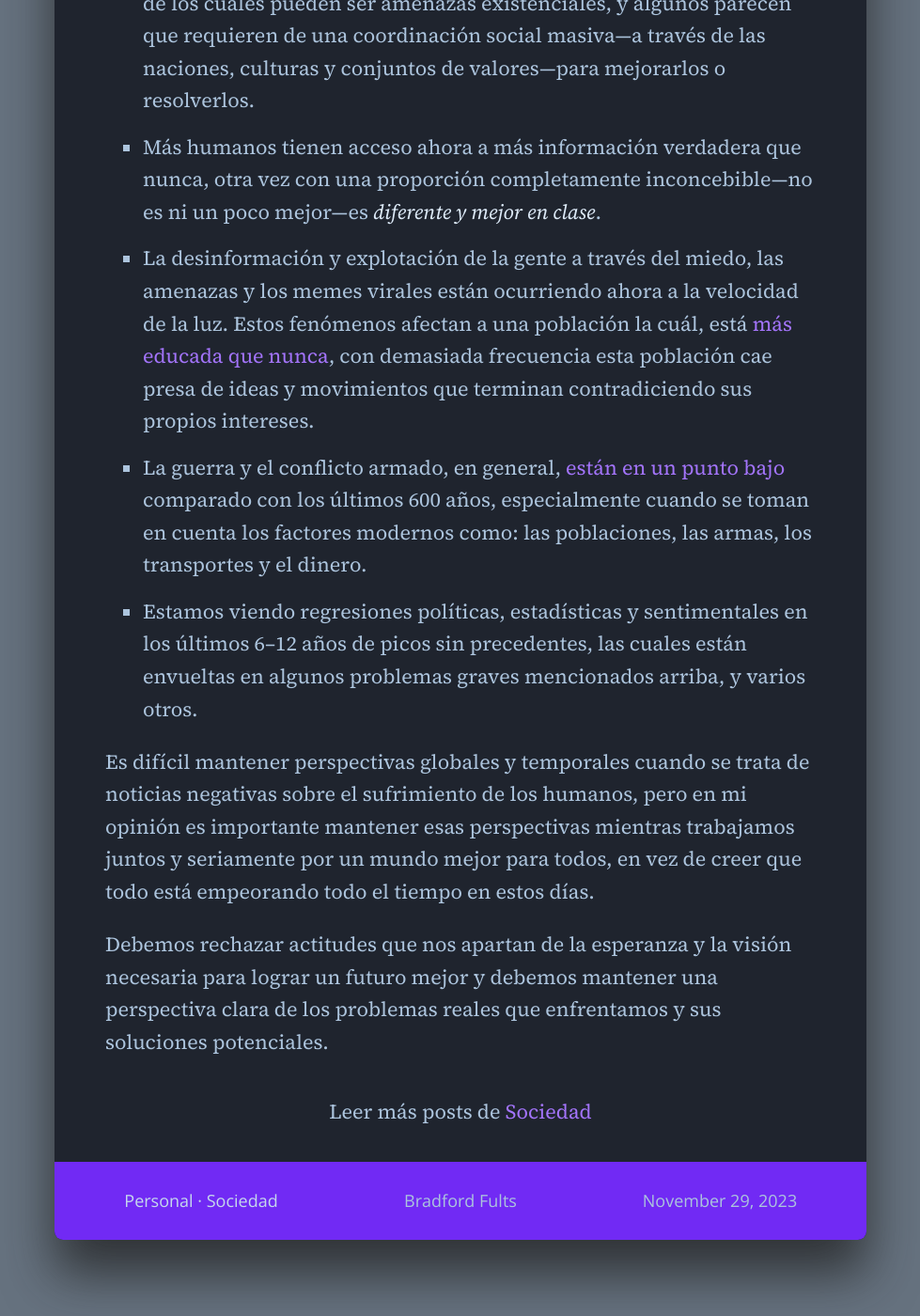
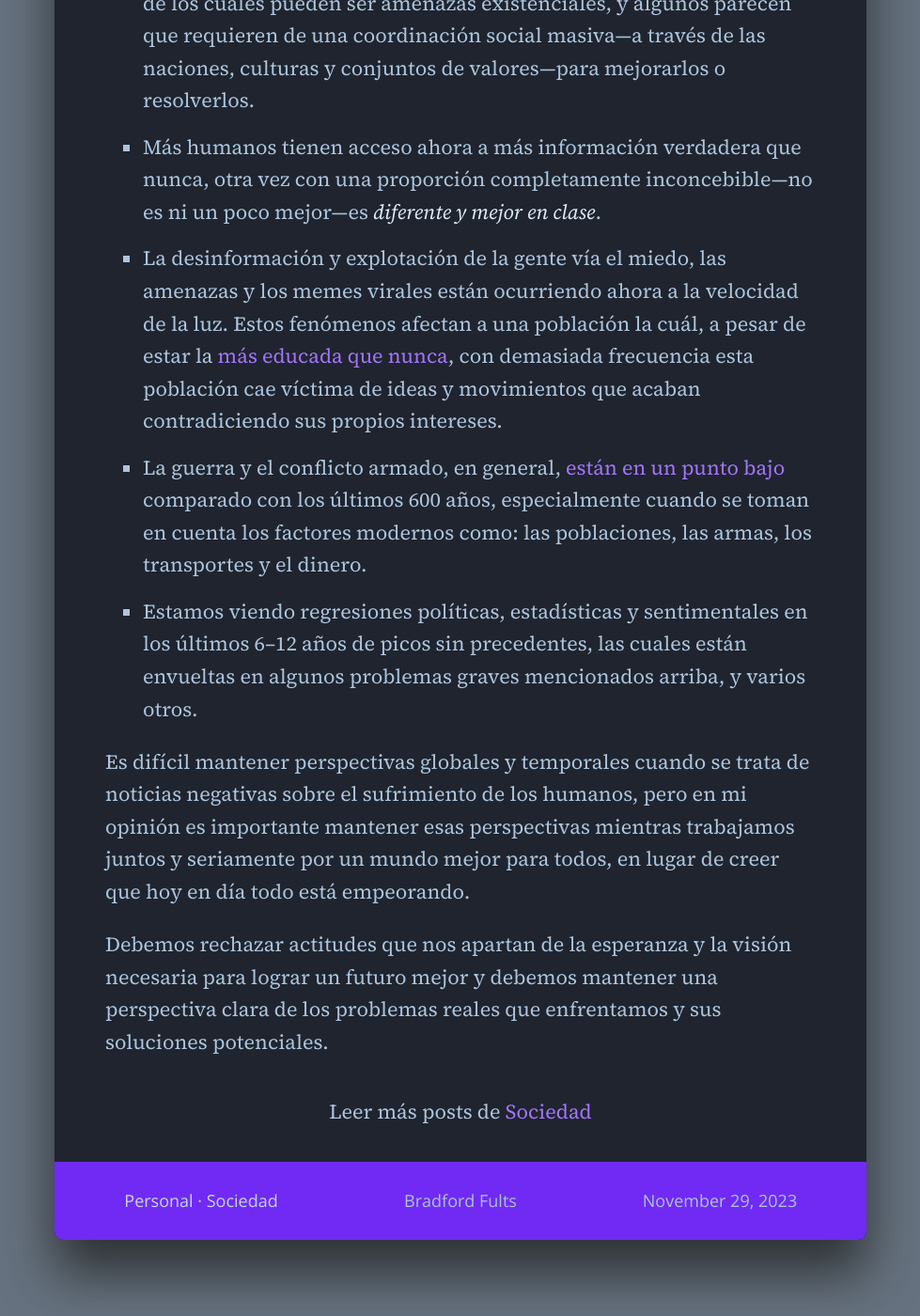
Before and after one commit to h3h/bradfordfults.com, a Jekyll site: the page built from personal/society/_posts/2023-11-29-nuestra-perspectiva-sobre-el-mundo-en-2023.md, in a window 1280 px wide and 1400 px high, scrolled down 1494 px. Shown: the whole window at 94% size, without its empty margins (150-1129 px from the left). Built offline with Jekyll 4.4.1, drawn with Linux system fonts in a browser that asks for light colours.

Commit message:
Tweaks to post

```diff
--- a/personal/society/_posts/2023-11-29-nuestra-perspectiva-sobre-el-mundo-en-2023.md
+++ b/personal/society/_posts/2023-11-29-nuestra-perspectiva-sobre-el-mundo-en-2023.md
@@ -26,34 +26,34 @@ cambiar las cosas.
 
 Algunas de estas verdades son:
 
-* El bienestar de la generación actual es increíblemente mejor que nunca, si se
+- El bienestar de la generación actual es increíblemente mejor que nunca, si se
   mide por [la expectativa de vida][le], [la pobreza][po], [la democracia][de],
   [la riqueza][we], o muchas otras dimensiones críticas.
-* Hay riesgos y problemas _graves_ enfrentados a la humanidad, algunos de los
+- Hay riesgos y problemas _graves_ enfrentados a la humanidad, algunos de los
   cuales pueden ser amenazas existenciales, y algunos parecen que requieren de
   una coordinación social masiva—a través de las naciones, culturas y conjuntos
   de valores—para mejorarlos o resolverlos.
-* Más humanos tienen acceso ahora a más información verdadera que nunca, otra
+- Más humanos tienen acceso ahora a más información verdadera que nunca, otra
   vez con una proporción completamente inconcebible—no es ni un poco mejor—es
   _diferente y mejor en clase_.
-* La desinformación y explotación de la gente a través del miedo, las amenazas y
+- La desinformación y explotación de la gente vía el miedo, las amenazas y
   los memes virales están ocurriendo ahora a la velocidad de la luz. Estos
-  fenómenos afectan a una población la cuál, está [más educada que nunca][ed],
-  con demasiada frecuencia esta población cae presa de ideas y movimientos que
-  terminan contradiciendo sus propios intereses.
-* La guerra y el conflicto armado, en general, [están en un punto bajo][wa]
+  fenómenos afectan a una población la cuál, a pesar de estar la [más educada
+  que nunca][ed], con demasiada frecuencia esta población cae víctima de ideas y
+  movimientos que acaban contradiciendo sus propios intereses.
+- La guerra y el conflicto armado, en general, [están en un punto bajo][wa]
   comparado con los últimos 600 años, especialmente cuando se toman en cuenta
   los factores modernos como: las poblaciones, las armas, los transportes y el
   dinero.
-* Estamos viendo regresiones políticas, estadísticas y sentimentales en los
+- Estamos viendo regresiones políticas, estadísticas y sentimentales en los
   últimos 6–12 años de picos sin precedentes, las cuales están envueltas en
   algunos problemas graves mencionados arriba, y varios otros.
 
 Es difícil mantener perspectivas globales y temporales cuando se trata de
 noticias negativas sobre el sufrimiento de los humanos, pero en mi opinión es
 importante mantener esas perspectivas mientras trabajamos juntos y seriamente
-por un mundo mejor para todos, en vez de creer que todo está empeorando todo el
-tiempo en estos días.
+por un mundo mejor para todos, en lugar de creer que hoy en día todo está
+empeorando.
 
 Debemos rechazar actitudes que nos apartan de la esperanza y la visión necesaria
 para lograr un futuro mejor y debemos mantener una perspectiva clara de los
```
